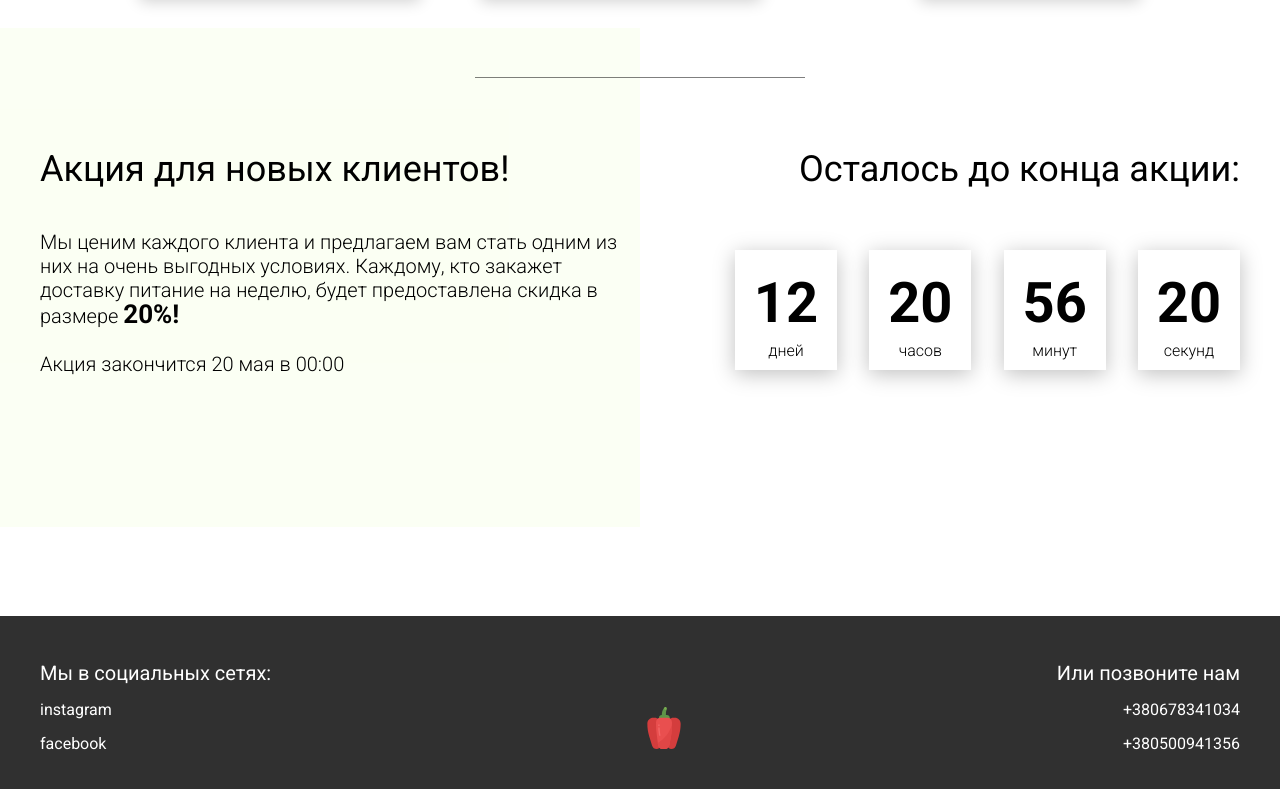
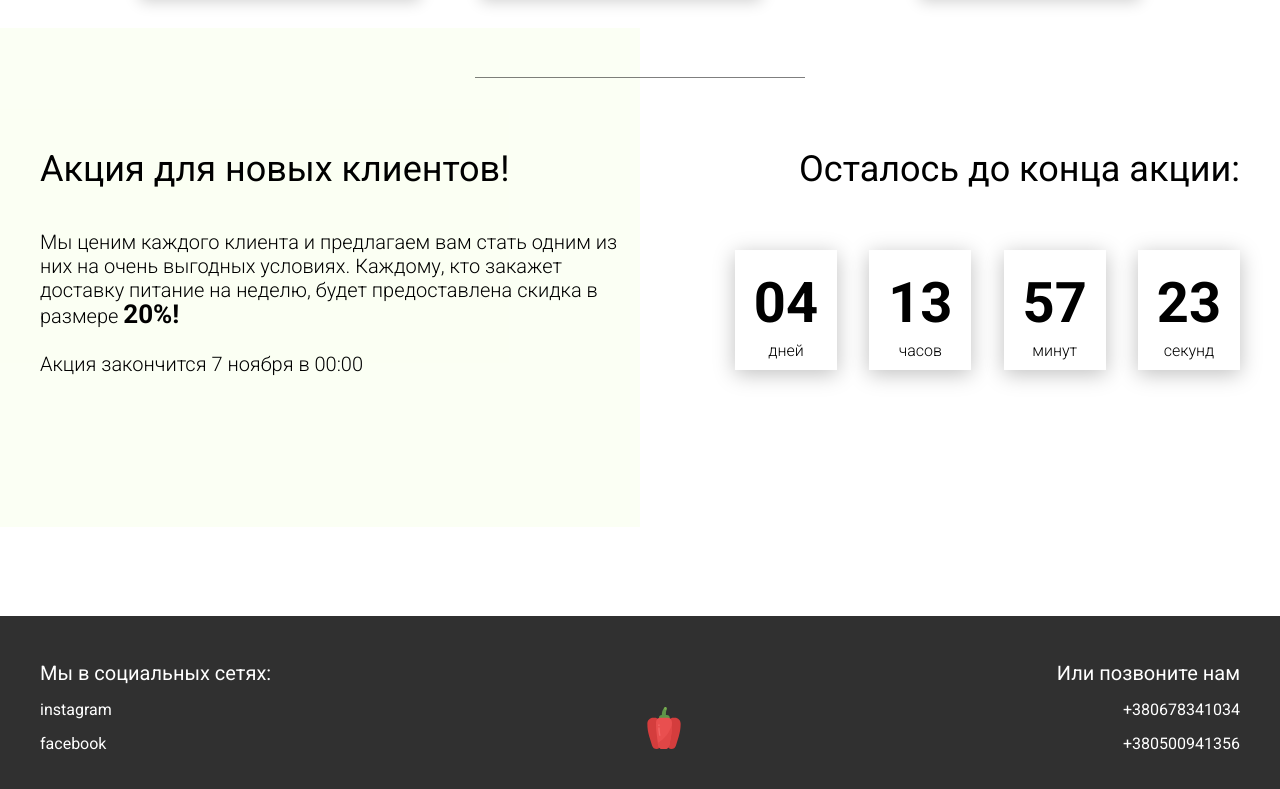
Before and after one commit to SnezhanaLukk/Food_project, a plain HTML site: page index.html in a window 1280 px wide. Shown: the part 3448-4237 px from the top of the page. Drawn offline with Linux system fonts and the light colour scheme.

Commit message:
Action timer

```diff
--- a/index.html
+++ b/index.html
@@ -242,7 +242,7 @@
                     Мы ценим каждого клиента и предлагаем вам стать одним из них на очень выгодных условиях.
                     Каждому, кто закажет доставку питание на неделю, будет предоставлена скидка в размере <span>20%!</span>
                     <br><br>
-                    Акция закончится 20 мая в 00:00
+                    Акция закончится 7 ноября в 00:00
                 </div>
             </div>
             <div class="promotion__timer">
--- a/js/script.js
+++ b/js/script.js
@@ -35,4 +35,54 @@ window.addEventListener('DOMContentLoaded',()=>{
 
     });
 
+    //Timer
+    const deadline = new Date('2024-11-17T00:00:00');
+    let days, hours, minutes, seconds;
+
+    function getTimeRemaining(endtime){
+        const total = Date.parse(endtime)-Date.parse(new Date());
+        if (total<=0){
+            days=0;
+            hours=0;
+            minutes=0;
+            seconds=0;
+        } else {
+            days = Math.floor(total/1000/60/60/24);
+            hours = Math.floor((total/1000/60/60)%24);
+            minutes = Math.floor((total/1000/60)%60);
+            seconds = Math.floor((total/1000)%60);
+        }
+        return {total, days, hours, minutes, seconds};
+
+    }
+
+    function getZero(num){
+        if(num>=0&&num<10){
+            return `0${num}`;
+        }else return num;
+    }
+
+    function setClock(selector, endtime){
+        const timer = document.querySelector(selector),
+              days=timer.querySelector('#days'),
+              hours=timer.querySelector('#hours'),
+              minutes=timer.querySelector('#minutes'),
+              seconds=timer.querySelector('#seconds'),
+              timeInterval = setInterval(updateClock, 1000);
+
+        updateClock();
+
+        function updateClock(){
+            const t = getTimeRemaining(endtime);
+                hours.innerHTML = getZero(t.hours);
+                minutes.innerHTML = getZero(t.minutes);
+                seconds.innerHTML = getZero(t.seconds);
+                days.innerHTML = getZero(t.days);
+            if (t.total<=0){
+                clearInterval(timeInterval);
+            }
+        }
+    }
+    setClock('.timer', deadline);
+
 });
```
